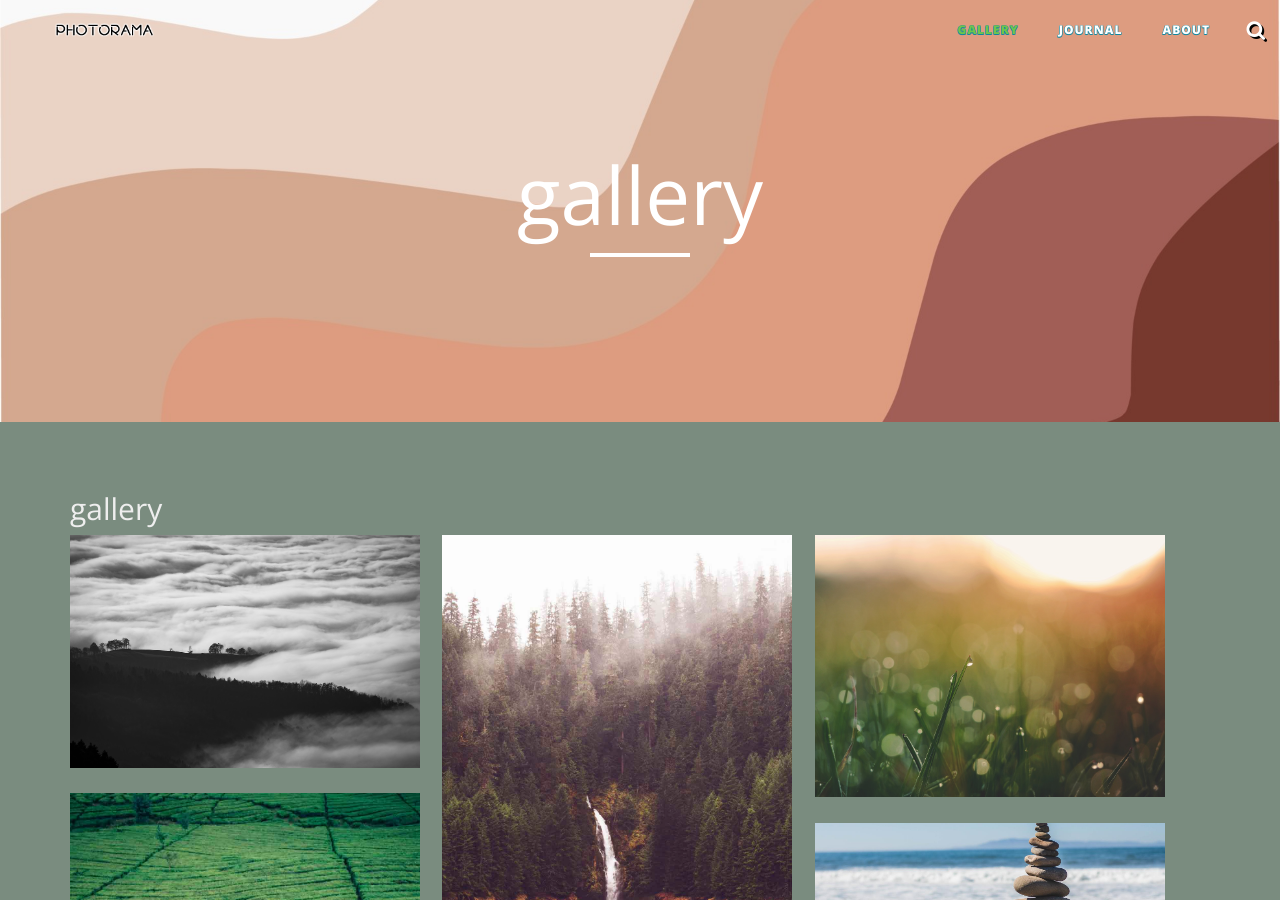
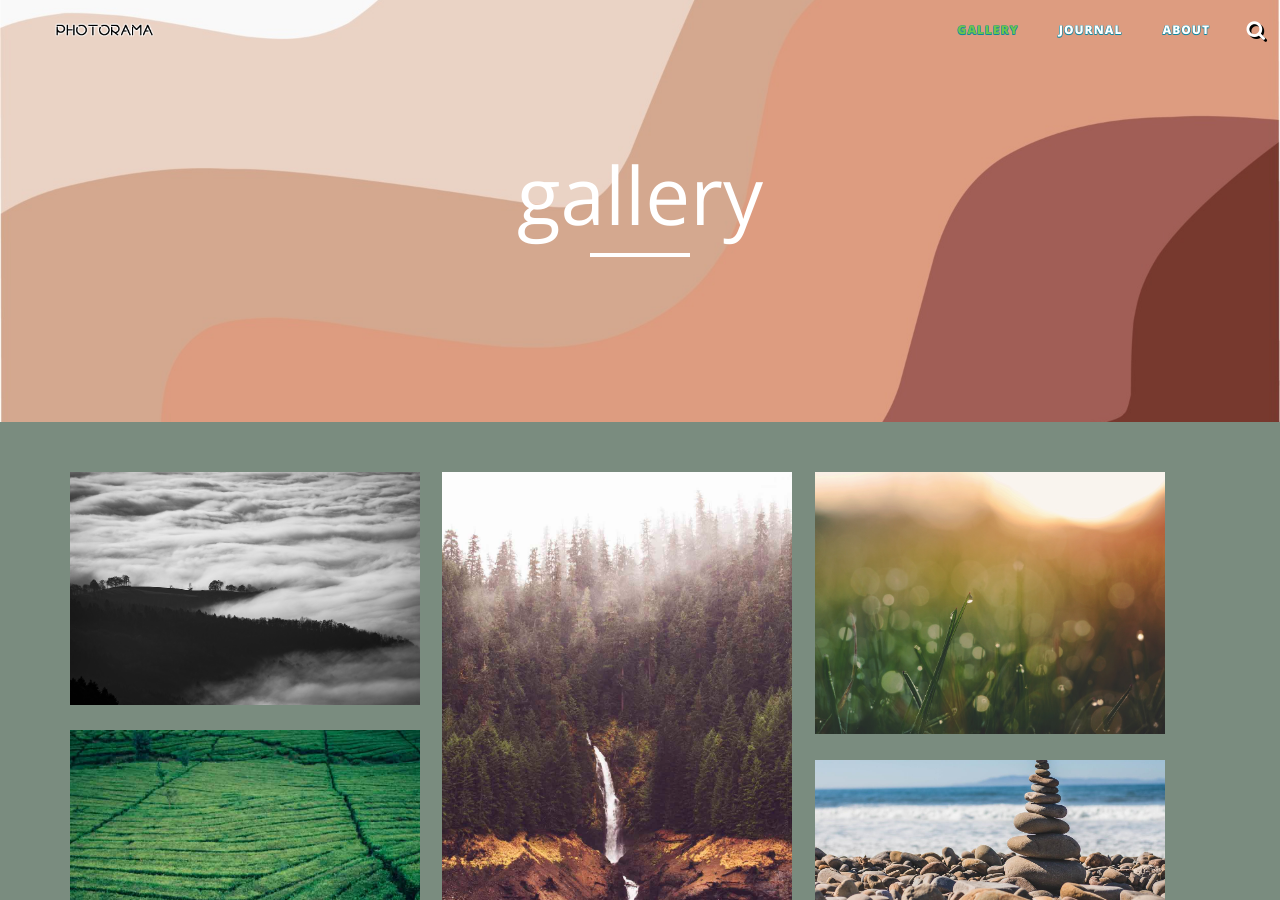
Before and after one commit to khoclaudia/khoclaudia.github.io, a Jekyll site: the page built from gallery/index.html, in a window 1280 px wide and 900 px high. Built offline with Jekyll 4.4.1, drawn with Linux system fonts in a browser that asks for light colours; nearby versions of some CDN libraries.

Commit message:
removed words at top of gallery

```diff
--- a/gallery/index.html
+++ b/gallery/index.html
@@ -55,7 +55,7 @@ images:
 	<section id="content" role="main">
 		<div class="wrapper">
 
-			<h2>{{page.title}}</h2>
+			<!-- <h2>{{page.title}}</h2> -->
 
 			<!-- Gallery __-->
 			<div class="gallery masonry-gallery">
```
